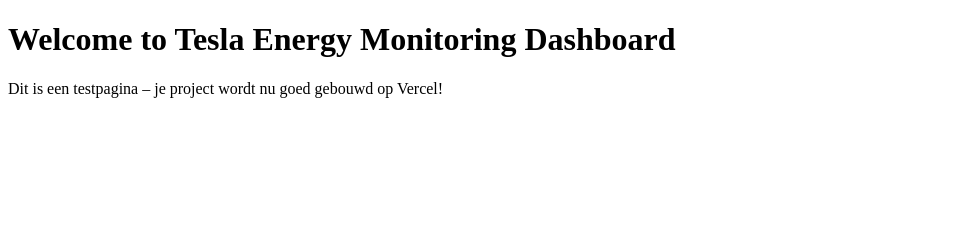
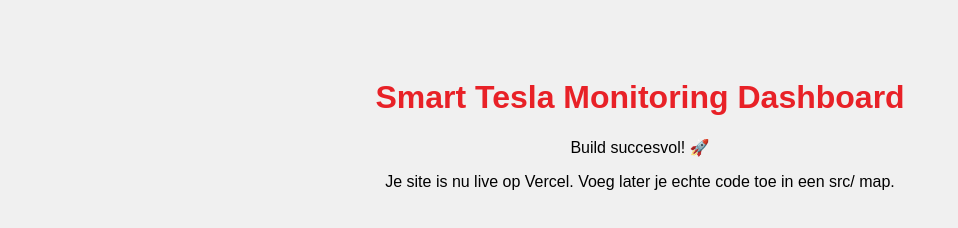
Before and after one commit to yanbulberkant-design/tesla-energy, a website: page index.html in a window 1280 px wide. Shown: the whole page, without its empty margins (0-958 px from the left). Drawn offline with Linux system fonts and the light colour scheme.

Commit message:
Update index.html

```diff
--- a/index.html
+++ b/index.html
@@ -1,13 +1,17 @@
 <!DOCTYPE html>
 <html lang="en">
 <head>
-  <meta charset="UTF-8" />
-  <meta name="viewport" content="width=device-width, initial-scale=1.0" />
+  <meta charset="UTF-8">
+  <meta name="viewport" content="width=device-width, initial-scale=1.0">
   <title>Tesla Energy Dashboard</title>
-  <script type="module" src="/main.js"></script>
+  <style>
+    body { font-family: Arial, sans-serif; text-align: center; padding: 50px; background: #f0f0f0; }
+    h1 { color: #e82127; }
+  </style>
 </head>
 <body>
-  <h1>Welcome to Tesla Energy Monitoring Dashboard</h1>
-  <p>Dit is een testpagina – je project wordt nu goed gebouwd op Vercel!</p>
+  <h1>Smart Tesla Monitoring Dashboard</h1>
+  <p>Build succesvol! 🚀</p>
+  <p>Je site is nu live op Vercel. Voeg later je echte code toe in een src/ map.</p>
 </body>
 </html>
```
